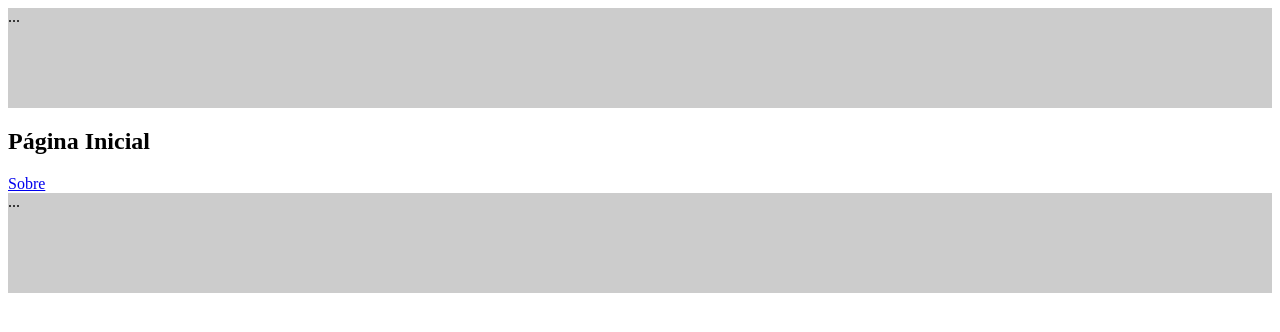
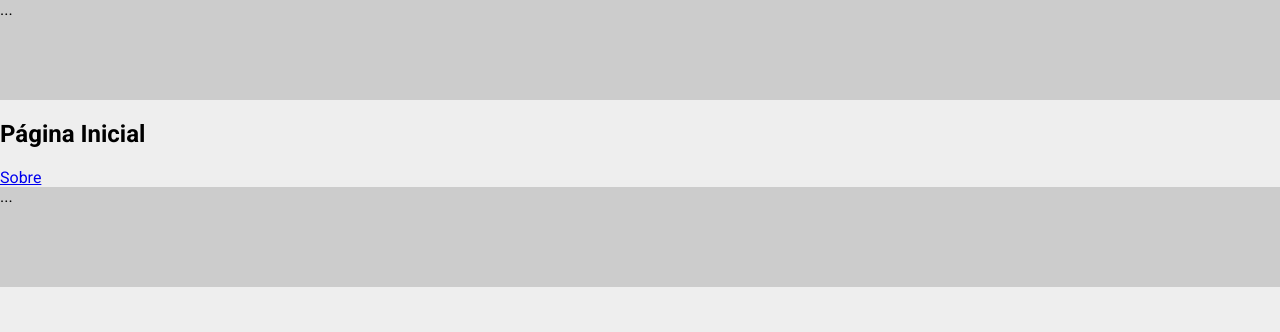
Before and after one commit to DennyAzevedo/cloneolxfe, a React (Create React App) app: page / in a window 1280 px wide. Shown: the top 332 px of the page. Built offline with nearby package versions, Linux system fonts and the light colour scheme.

Commit message:
Ajustes iniciais do app.css

```diff
--- a/src/App.css
+++ b/src/App.css
@@ -1,38 +1,11 @@
-.App {
-  text-align: center;
+@import url('https://fonts.googleapis.com/css2?family=Roboto:wght@400;700&display=swap');
+
+* {
+  box-sizing: border-box;
 }
 
-.App-logo {
-  height: 40vmin;
-  pointer-events: none;
+body {
+  margin:0;
+  font-family: 'Roboto', sans-serif;
+  background-color: #EEE;
 }
-
-@media (prefers-reduced-motion: no-preference) {
-  .App-logo {
-    animation: App-logo-spin infinite 20s linear;
-  }
-}
-
-.App-header {
-  background-color: #282c34;
-  min-height: 100vh;
-  display: flex;
-  flex-direction: column;
-  align-items: center;
-  justify-content: center;
-  font-size: calc(10px + 2vmin);
-  color: white;
-}
-
-.App-link {
-  color: #61dafb;
-}
-
-@keyframes App-logo-spin {
-  from {
-    transform: rotate(0deg);
-  }
-  to {
-    transform: rotate(360deg);
-  }
-}
--- a/src/App.js
+++ b/src/App.js
@@ -1,10 +1,12 @@
 import React from 'react'
 import { connect } from 'react-redux'
 import { BrowserRouter } from 'react-router-dom'
+import './App.css'
 import Routes from './Routes'
 import { Template } from './components/MainComponents'
 import Header from './components/partials/Header'
 import Footer from './components/partials/Footer'
+
 
 const Page = (props) => {
 	return (
```
